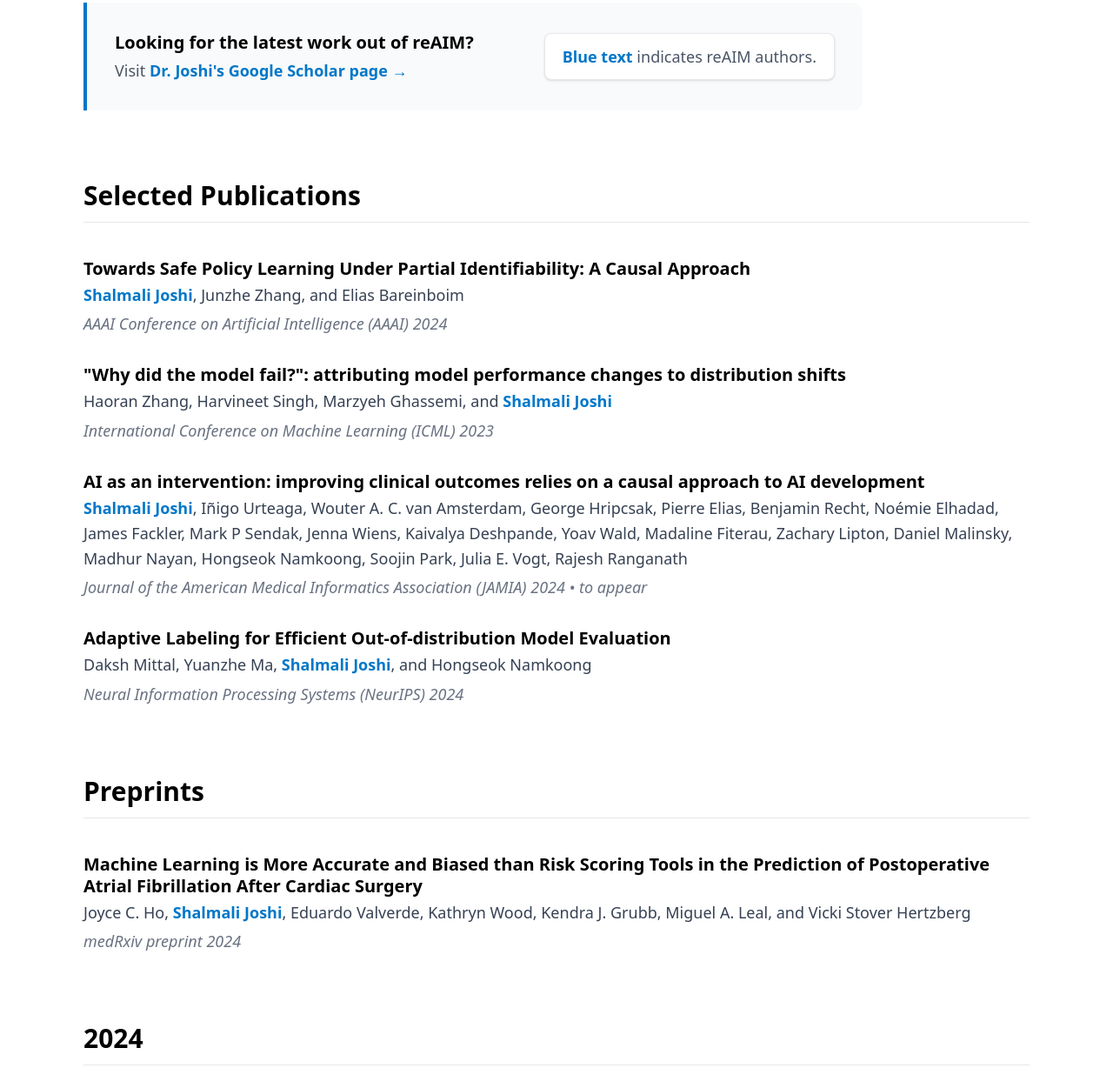
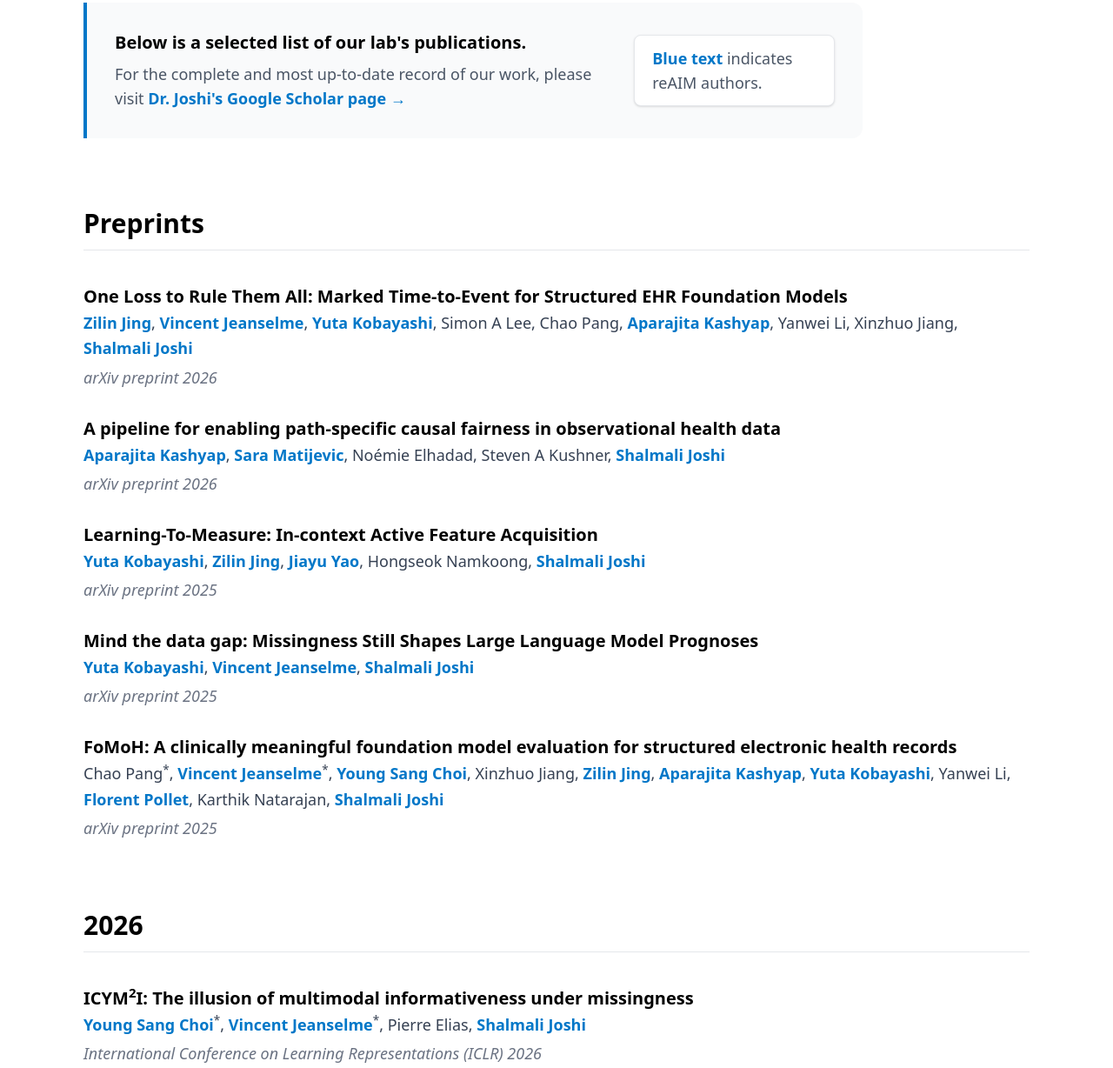
Before and after one commit to reAIM-Lab/reaim-lab.github.io, an Astro site: page /publications in a window 1280 px wide. Shown: the part 261-1489 px from the top of the page at 87% size. Built offline with nearby package versions, Linux system fonts and the light colour scheme; Astro itself is replaced by a stand-in of ours.

Commit message:
added publications, small content edits

```diff
--- a/astro.config.mjs
+++ b/astro.config.mjs
@@ -4,14 +4,13 @@ import tailwindcss from "@tailwindcss/vite";
 
 // https://astro.build/config
 export default defineConfig({
+  site: "https://reaim-lab.github.io",
 
-	site: "https://reaim-lab.github.io",
+  build: {
+    format: "file",
+  },
 
-	build: {
-		format: "file"
-	},
-
-	vite: {
-		plugins: [tailwindcss()]
-	}
+  vite: {
+    plugins: [tailwindcss()],
+  },
 });
--- a/src/components/PublicationEntry.astro
+++ b/src/components/PublicationEntry.astro
@@ -32,6 +32,8 @@ function formatAuthors(authorString: string) {
 		formatted = formatted.replace(regex, '<span class="font-bold text-reaim-blue">$1</span>');
 	});
 
+	formatted = formatted.replace(/\*/g, '<sup>*</sup>');
+
 	return formatted;
 }
 ---
@@ -44,11 +46,10 @@ function formatAuthors(authorString: string) {
                 href={pub.url}
                 target="_blank"
                 class="hover:text-reaim-blue text-black transition-colors hover:underline"
-				>
-					{pub.title}
-				</a>
+                set:html={pub.title}
+            ></a>
         ) : (
-				<span class="text-black">{pub.title}</span>
+            <span class="text-black" set:html={pub.title}></span>
         )
     }
 </div>
--- a/src/data/publications.json
+++ b/src/data/publications.json
@@ -1,11 +1,67 @@
 [
   {
-		"title": "Towards Safe Policy Learning Under Partial Identifiability: A Causal Approach",
-		"authors": "Shalmali Joshi, Junzhe Zhang, and Elias Bareinboim",
-		"venue": "AAAI Conference on Artificial Intelligence (AAAI)",
-		"year": 2024,
-		"url": "https://ojs.aaai.org/index.php/AAAI/article/view/29198",
+    "title": "ICYM<sup>2</sup>I: The illusion of multimodal informativeness under missingness",
+    "authors": "Young Sang Choi*, Vincent Jeanselme*, Pierre Elias, Shalmali Joshi",
+    "venue": "International Conference on Learning Representations (ICLR)",
+    "year": 2026,
+    "url": "https://arxiv.org/pdf/2505.16953",
     "selected": true
+  },
+  {
+    "title": "One Loss to Rule Them All: Marked Time-to-Event for Structured EHR Foundation Models",
+    "authors": "Zilin Jing, Vincent Jeanselme, Yuta Kobayashi, Simon A Lee, Chao Pang, Aparajita Kashyap, Yanwei Li, Xinzhuo Jiang, Shalmali Joshi",
+    "venue": "arXiv preprint",
+    "year": 2026,
+    "url": "https://arxiv.org/pdf/2602.00541",
+    "type": "preprint"
+  },
+
+  {
+    "title": "A pipeline for enabling path-specific causal fairness in observational health data",
+    "authors": "Aparajita Kashyap, Sara Matijevic, Noémie Elhadad, Steven A Kushner, Shalmali Joshi",
+    "venue": "arXiv preprint",
+    "year": 2026,
+    "url": "https://arxiv.org/pdf/2601.09841",
+    "type": "preprint"
+  },
+  {
+    "title": "Path-specific effects for pulse-oximetry guided decisions in critical care",
+    "authors": "Kevin Zhang, Yonghan Jung, Divyat Mahajan, Karthikeyan Shanmugam, Shalmali Joshi ",
+    "venue": "Neural Information Processing Systems (NeurIPS)",
+    "year": 2025,
+    "url": "https://openreview.net/pdf?id=2XelsPmKV1",
+    "selected": true
+  },
+  {
+    "title": "Learning-To-Measure: In-context Active Feature Acquisition",
+    "authors": "Yuta Kobayashi, Zilin Jing, Jiayu Yao, Hongseok Namkoong, Shalmali Joshi",
+    "venue": "arXiv preprint",
+    "year": 2025,
+    "url": "https://arxiv.org/pdf/2510.12624",
+    "type": "preprint"
+  },
+  {
+    "title": "Mind the data gap: Missingness Still Shapes Large Language Model Prognoses",
+    "authors": "Yuta Kobayashi, Vincent Jeanselme, Shalmali Joshi",
+    "venue": "arXiv preprint",
+    "year": 2025,
+    "url": "https://arxiv.org/pdf/2512.00479",
+    "type": "preprint"
+  },
+  {
+    "title": "The evaluation illusion of large language models in medicine",
+    "authors": "Monica Agrawal, Irene Y Chen, Freya Gulamali, Shalmali Joshi",
+    "venue": "npj Digital Medicine",
+    "year": 2025,
+    "url": "https://pmc.ncbi.nlm.nih.gov/articles/PMC12504413/pdf/41746_2025_Article_1963.pdf"
+  },
+  {
+    "title": "FoMoH: A clinically meaningful foundation model evaluation for structured electronic health records",
+    "authors": "Chao Pang*, Vincent Jeanselme*, Young Sang Choi, Xinzhuo Jiang, Zilin Jing, Aparajita Kashyap, Yuta Kobayashi, Yanwei Li, Florent Pollet, Karthik Natarajan, Shalmali Joshi",
+    "venue": "arXiv preprint",
+    "year": 2025,
+    "url": "https://arxiv.org/pdf/2505.16941",
+    "type": "preprint"
   },
   {
     "title": "\"Why did the model fail?\": attributing model performance changes to distribution shifts",
@@ -20,8 +76,8 @@
     "authors": "Shalmali Joshi, Iñigo Urteaga, Wouter A. C. van Amsterdam, George Hripcsak, Pierre Elias, Benjamin Recht, Noémie Elhadad, James Fackler, Mark P Sendak, Jenna Wiens, Kaivalya Deshpande, Yoav Wald, Madaline Fiterau, Zachary Lipton, Daniel Malinsky, Madhur Nayan, Hongseok Namkoong, Soojin Park, Julia E. Vogt, Rajesh Ranganath",
     "venue": "Journal of the American Medical Informatics Association (JAMIA)",
     "year": 2024,
-		"note": "to appear",
-		"url": "",
+    "note": "",
+    "url": "https://pmc.ncbi.nlm.nih.gov/articles/PMC11833492/pdf/ocae301.pdf",
     "selected": true
   },
   {
@@ -37,8 +93,7 @@
     "authors": "Joyce C. Ho, Shalmali Joshi, Eduardo Valverde, Kathryn Wood, Kendra J. Grubb, Miguel A. Leal, and Vicki Stover Hertzberg",
     "venue": "medRxiv preprint",
     "year": 2024,
-		"url": "https://www.medrxiv.org/content/10.1101/2024.07.05.24310013v1",
-		"type": "preprint"
+    "url": "https://www.medrxiv.org/content/10.1101/2024.07.05.24310013v1"
   },
   {
     "title": "Rise of the machines: how machine learning will shape the field of rheumatology",
--- a/src/pages/join.astro
+++ b/src/pages/join.astro
@@ -161,8 +161,8 @@ import Layout from "../layouts/Layout.astro";
 					<p class="break-words">
 						The best way to get in contact with the lab is by emailing Professor Joshi at <code
 							class="inline-block max-w-full rounded border border-gray-300 bg-white px-2 py-1 text-lg break-all"
-							>shalmali[dot]joshi[at]columbia.edu</code
-						>.
+							>shalmali[dot]joshi[at]columbia[dot]edu</code
+						>
 					</p>
 					<p class="mt-6">
 						<span class="text-reaim-dark font-bold"
--- a/src/pages/publications.astro
+++ b/src/pages/publications.astro
@@ -3,12 +3,26 @@ import Layout from "../layouts/Layout.astro";
 import PublicationEntry from "../components/PublicationEntry.astro";
 import publications from "../data/publications.json";
 
-// FILTERING LOGIC
-const selectedPubs = publications.filter((p: any) => p.selected === true);
-const preprints = publications.filter((p: any) => p.type === "preprint");
+// ==========================================
+// TOGGLE: WHAT PUBLICATIONS TO SHOW
+// ==========================================
+// Set to true to show ONLY selected publications
+// Set to false to show ALL publications
+const showOnlySelected = false;
+// ==========================================
 
+// Filter preprints. If the toggle is on, only show selected preprints.
+const preprints = publications.filter((p: any) => {
+    if (p.type !== "preprint") return false;
+    return showOnlySelected ? p.selected === true : true;
+});
+
+// Filter main list. Ignore preprints. If toggle is on, only show selected.
 const mainList = publications
-	.filter((p: any) => p.type !== "preprint")
+    .filter((p: any) => {
+        if (p.type === "preprint") return false;
+        return showOnlySelected ? p.selected === true : true;
+    })
     .sort((a: any, b: any) => b.year - a.year);
 
 const pubsByYear = mainList.reduce((acc: Record<string, any[]>, pub: any) => {
@@ -26,10 +40,14 @@ const years = Object.keys(pubsByYear).sort((a, b) => Number(b) - Number(a));
 
         <div class="border-reaim-blue mb-20 max-w-4xl rounded-r-xl border-l-4 bg-gray-50 p-8">
             <div class="flex flex-col justify-between gap-6 md:flex-row md:items-center">
-				<div class="space-y-1">
-					<p class="text-xl font-bold text-black">Looking for the latest work out of reAIM?</p>
+                <div class="space-y-2">
+                    <p class="text-xl font-bold text-black">
+                        <!-- {showOnlySelected ? "Below is a selected list of our lab's publications." : "Below is a complete list of our lab's publications."} -->
+						  Below is a selected list of our lab's publications.
+                    </p>
                     <p class="text-lg text-gray-600">
-						Visit <a
+                        For the complete and most up-to-date record of our work, please visit
+                        <a
                             href="https://scholar.google.com/citations?hl=en&user=x5wW5WIAAAAJ&view_op=list_works&sortby=pubdate"
                             target="_blank"
                             class="text-reaim-blue font-bold hover:underline"
@@ -47,21 +65,6 @@ const years = Object.keys(pubsByYear).sort((a, b) => Number(b) - Number(a));
         </div>
 
         <div class="space-y-20">
-			{
-				selectedPubs.length > 0 && (
-					<div>
-						<h2 class="mb-10 border-b border-gray-200 pb-3 text-3xl font-bold text-black">
-							Selected Publications
-						</h2>
-						<div class="space-y-8">
-							{selectedPubs.map((pub: any) => (
-								<PublicationEntry pub={pub} />
-							))}
-						</div>
-					</div>
-				)
-			}
-
             {
                 preprints.length > 0 && (
                     <div>
--- a/src/pages/research.astro
+++ b/src/pages/research.astro
@@ -34,7 +34,7 @@ import Layout from "../layouts/Layout.astro";
 									target="_blank"
 									class="hover:text-reaim-blue text-black transition-colors hover:underline"
 								>
-									ICYM2I: The illusion of multimodal informativeness under missingness
+									ICYM<sup>2</sup>I: The illusion of multimodal informativeness under missingness
 								</a>
 							</h3>
 							<p class="mb-2 text-lg text-gray-600">
--- a/src/pages/teaching.astro
+++ b/src/pages/teaching.astro
@@ -15,7 +15,7 @@ import Layout from "../layouts/Layout.astro";
 						href="/binf4008.html"
 						class="text-reaim-blue hover:bg-reaim-blue inline-flex items-center rounded-full bg-blue-50 px-3 py-1 text-sm font-bold tracking-wide uppercase transition-colors hover:text-white"
 					>
-						Spring 2026
+						Spring 2026 &rarr;
 					</a>
 				</div>
 
@@ -76,7 +76,7 @@ import Layout from "../layouts/Layout.astro";
 						href="/binf4002"
 						class="text-reaim-blue hover:bg-reaim-blue inline-flex items-center rounded-full bg-blue-50 px-3 py-1 text-sm font-bold tracking-wide uppercase transition-colors hover:text-white"
 					>
-						Spring 2025
+						Spring 2025 &rarr;
 					</a>
 				</div>
 
--- a/tsconfig.json
+++ b/tsconfig.json
@@ -1,5 +1,5 @@
 {
-	"extends": "astro/tsconfigs/strict",
-	"include": [".astro/types.d.ts", "**/*"],
-	"exclude": ["dist"]
+  "extends": "astro/tsconfigs/strict",
+  "include": [".astro/types.d.ts", "**/*"],
+  "exclude": ["dist"]
 }
```
Also changed, not shown: src/data/team.json (+4 -4 lines), src/styles/global.css (+5 -5 lines), .commitlintrc.js, .github/ISSUE_TEMPLATE/bug_report.md, .github/ISSUE_TEMPLATE/feature-request.md, .github/workflows/deploy.yml, .travis.yml, package.json (indentation only), src/data/alumni.json (indentation only), 2 other files. Lines whose indentation alone changed are shown as unchanged.
